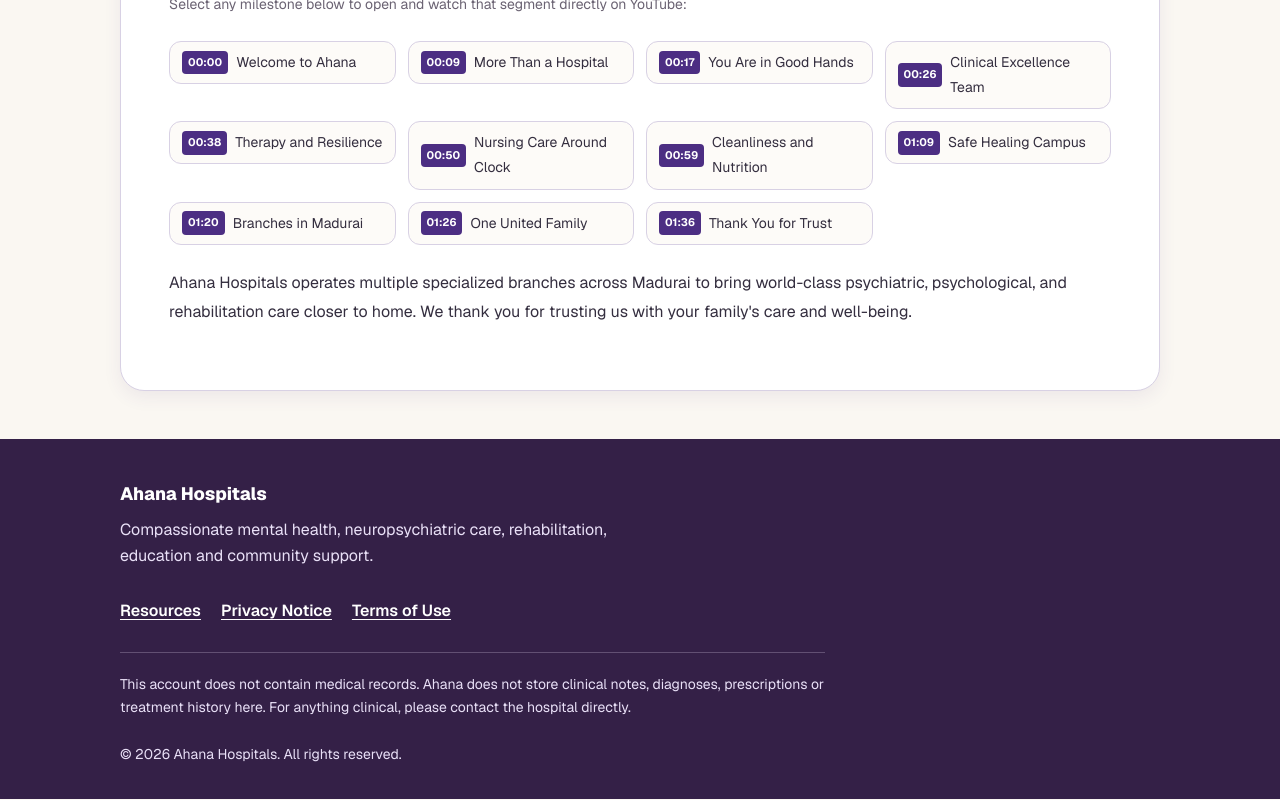
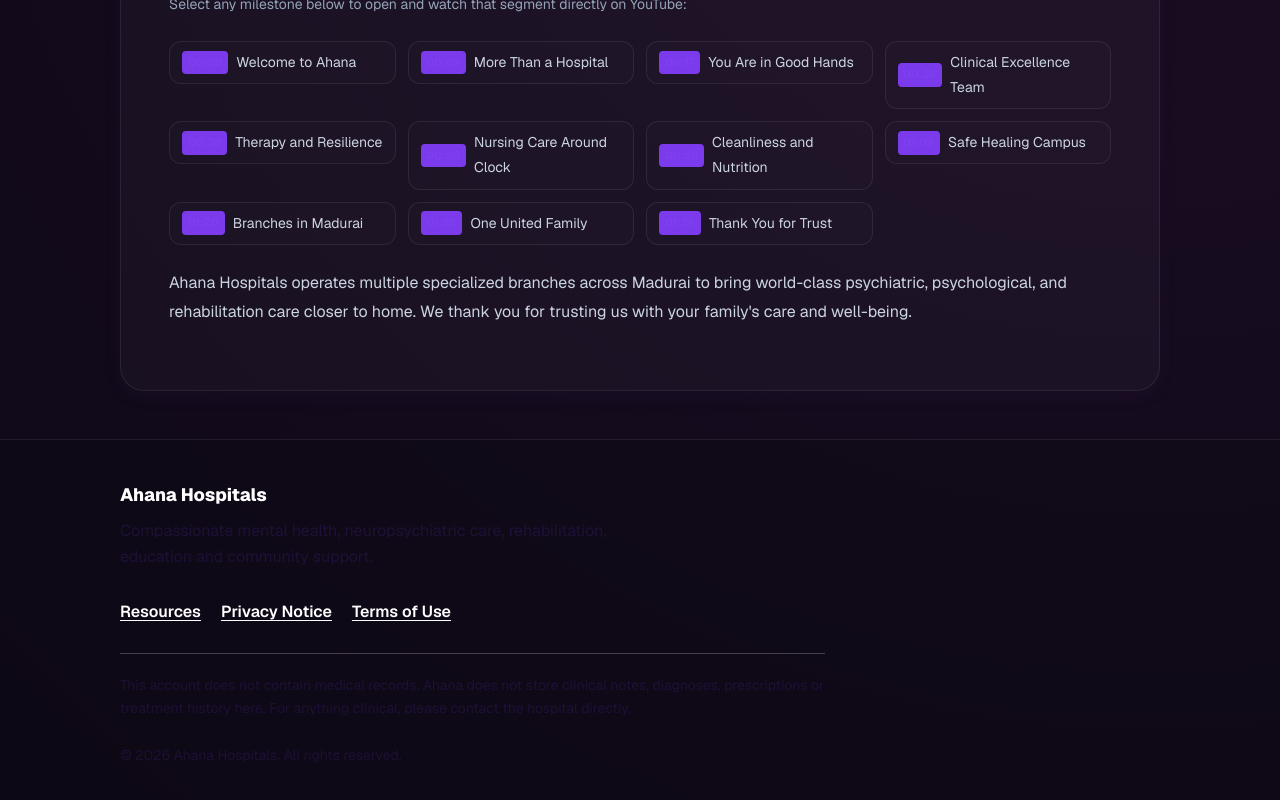
Before and after one commit to exadreamsllc/ahanahospitals, a Next.js app: page /tenants/1/founder in a window 1280 px wide. Shown: the part 5235-6035 px from the top of the page. Built offline with nearby package versions, Linux system fonts and the light colour scheme; no server answers.

Commit message:
Introduce modern premium dark-mode styling and glassmorphism across client login and portals

```diff
--- a/components/auth/AuthShell.module.css
+++ b/components/auth/AuthShell.module.css
@@ -3,7 +3,7 @@
   flex-direction: column;
   min-height: 100vh;
   min-height: 100dvh;
-  background: var(--ahana-cream);
+  background: transparent;
 }
 
 .main {
--- a/components/layout/AppFooter.module.css
+++ b/components/layout/AppFooter.module.css
@@ -1,6 +1,7 @@
 .footer {
-  background: var(--ahana-purple-dark);
-  color: var(--ahana-white);
+  background: rgba(11, 8, 19, 0.4);
+  border-top: 1px solid var(--ahana-border);
+  color: #ffffff;
   margin-top: auto;
   padding: var(--ahana-space-10) 0 var(--ahana-space-8);
 }
@@ -33,7 +34,7 @@
 }
 
 .link {
-  color: var(--ahana-white);
+  color: #ffffff;
   font-weight: 600;
   text-decoration: underline;
   text-underline-offset: 3px;
--- a/components/layout/MemberShell.module.css
+++ b/components/layout/MemberShell.module.css
@@ -3,7 +3,7 @@
   flex-direction: column;
   min-height: 100vh;
   min-height: 100dvh;
-  background: var(--ahana-cream);
+  background: transparent;
 }
 
 .main {
--- a/components/ui/Button.module.css
+++ b/components/ui/Button.module.css
@@ -36,12 +36,12 @@
 
 .primary {
   background: var(--ahana-purple);
-  color: var(--ahana-white);
+  color: #ffffff;
 }
 
 .primary:hover:not(:disabled) {
   background: var(--ahana-purple-dark);
-  color: var(--ahana-white);
+  color: #ffffff;
 }
 
 .secondary {
--- a/styles/base.css
+++ b/styles/base.css
@@ -15,7 +15,8 @@
 
 body {
   margin: 0;
-  background: var(--ahana-cream);
+  background-color: #0b0813;
+  background-image: radial-gradient(circle at 10% 20%, rgba(139, 92, 246, 0.12) 0%, transparent 45%), radial-gradient(circle at 90% 80%, rgba(217, 70, 239, 0.08) 0%, transparent 45%);
   color: var(--ahana-text);
   font-family: var(--ahana-font-sans);
   font-size: var(--ahana-font-size-base);
--- a/styles/tokens.css
+++ b/styles/tokens.css
@@ -6,23 +6,23 @@
 
 :root {
   /* Brand palette */
-  --ahana-purple: #4c2e83;
-  --ahana-purple-dark: #342047;
-  --ahana-lavender: #e9e0f7;
-  --ahana-cream: #faf7f2;
-  --ahana-orange: #f28c28;
-  --ahana-text: #342e3f;
-  --ahana-muted: #6b6373;
-  --ahana-success: #205c32;
-  --ahana-danger: #8a1c1c;
-  --ahana-white: #ffffff;
+  --ahana-purple: #7c3aed;
+  --ahana-purple-dark: #f8fafc;
+  --ahana-lavender: rgba(124, 58, 237, 0.15);
+  --ahana-cream: #0b0813;
+  --ahana-orange: #f59e0b;
+  --ahana-text: #cbd5e1;
+  --ahana-muted: #94a3b8;
+  --ahana-success: #10b981;
+  --ahana-danger: #ef4444;
+  --ahana-white: rgba(255, 255, 255, 0.03);
 
   /* Derived surfaces (opacity blends of the approved palette only) */
-  --ahana-border: color-mix(in srgb, var(--ahana-purple) 22%, var(--ahana-white));
-  --ahana-border-strong: color-mix(in srgb, var(--ahana-purple) 38%, var(--ahana-white));
-  --ahana-surface-success: color-mix(in srgb, var(--ahana-success) 10%, var(--ahana-white));
-  --ahana-surface-danger: color-mix(in srgb, var(--ahana-danger) 8%, var(--ahana-white));
-  --ahana-surface-info: var(--ahana-lavender);
+  --ahana-border: rgba(255, 255, 255, 0.08);
+  --ahana-border-strong: rgba(255, 255, 255, 0.15);
+  --ahana-surface-success: rgba(16, 185, 129, 0.12);
+  --ahana-surface-danger: rgba(239, 68, 68, 0.12);
+  --ahana-surface-info: rgba(124, 58, 237, 0.15);
 
   /* Typography */
   --ahana-font-sans: var(--font-geist-sans), "Segoe UI", system-ui, -apple-system,
@@ -61,10 +61,10 @@
   --ahana-shadow-lift: 0 14px 34px rgba(76, 46, 131, 0.13);
 
   /* Marketing surfaces */
-  --ahana-surface-soft: #fdfbf8;
-  --ahana-surface-warm: #fff2ea;
-  --ahana-surface-warm-border: #f2d6c3;
-  --ahana-panel-gradient: linear-gradient(145deg, #ffffff, #fbf6ef);
+  --ahana-surface-soft: rgba(255, 255, 255, 0.01);
+  --ahana-surface-warm: rgba(245, 158, 11, 0.06);
+  --ahana-surface-warm-border: rgba(245, 158, 11, 0.2);
+  --ahana-panel-gradient: linear-gradient(145deg, rgba(255, 255, 255, 0.03), rgba(255, 255, 255, 0.01));
   --ahana-section-padding: clamp(56px, 7vw, 84px);
 
   /* Layout */
```
Also changed, not shown: components/auth/AuthCard.module.css (+4 -3 lines).
